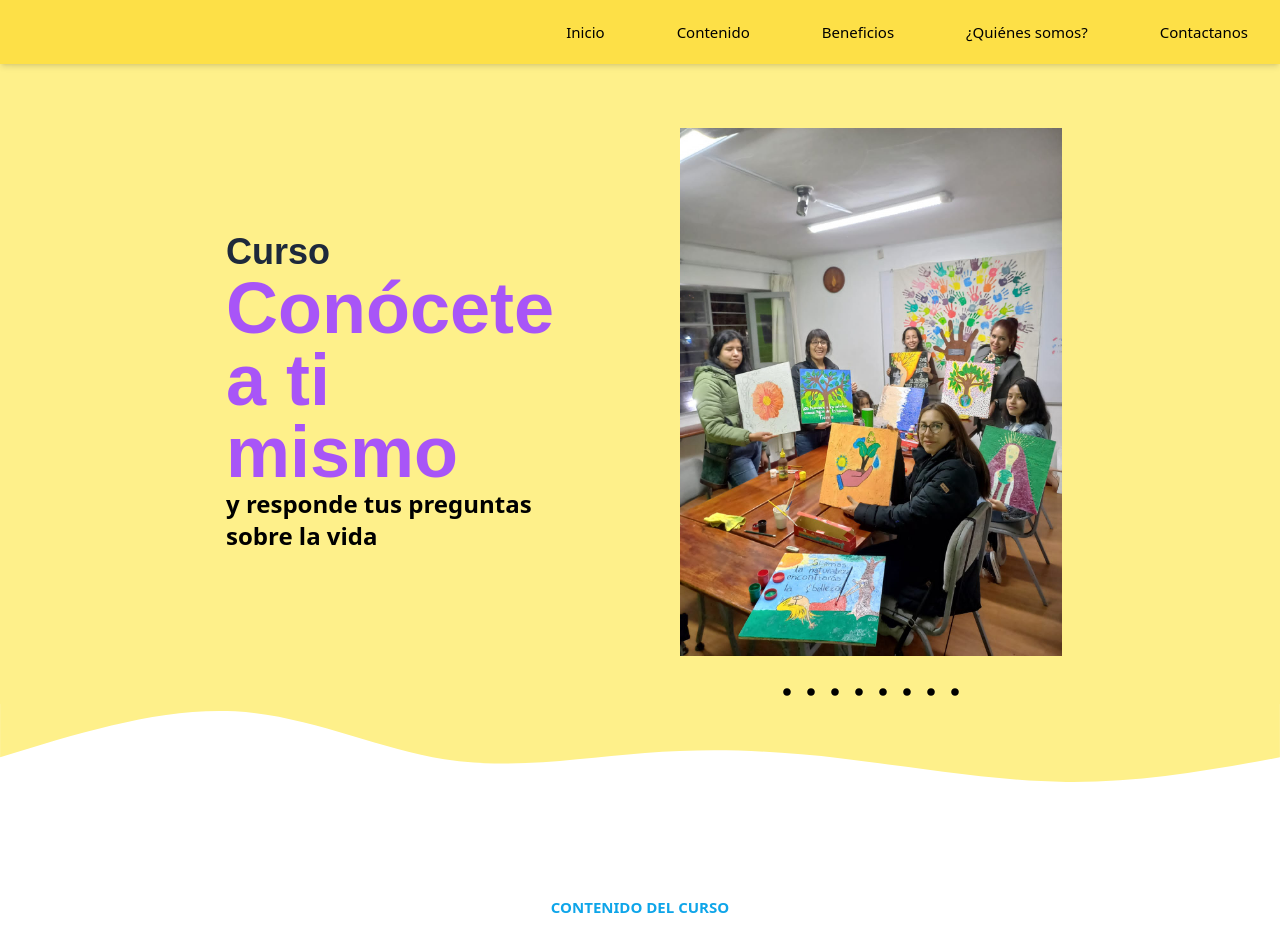
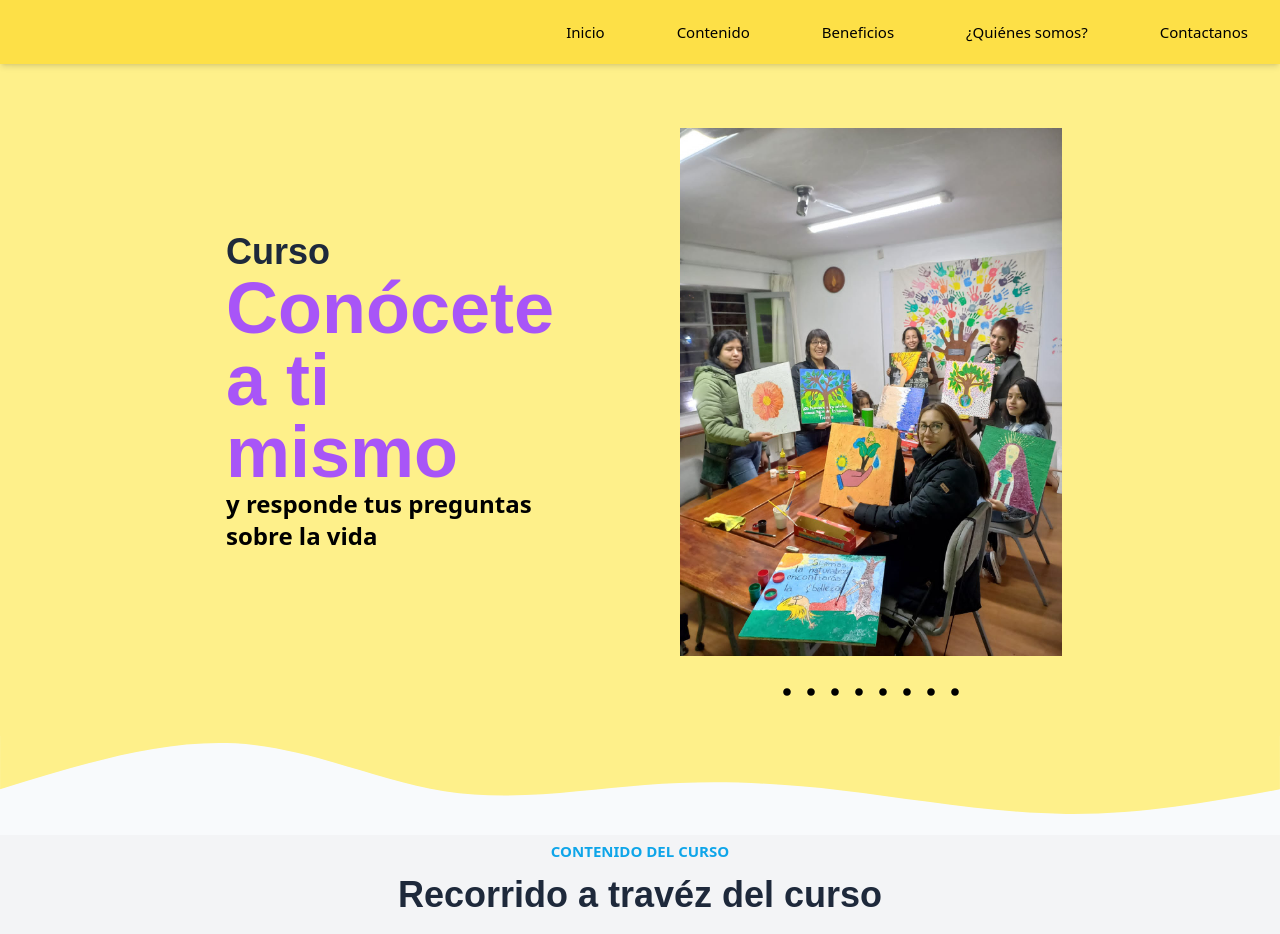
Before and after one commit to alfred00011/conocete-a-ti-mismo, a React (Vite) app: page / in a window 1280 px wide. Shown: the top 934 px of the page. Built offline with nearby package versions, Linux system fonts and the light colour scheme.

Commit message:
se corrige wavy colocando dentro del componente del home contenido en un grid

```diff
--- a/src/components/menu/Wavy.jsx
+++ b/src/components/menu/Wavy.jsx
@@ -3,7 +3,7 @@
 const Wavy = () => {
     return (
         <div >
-            <svg id="svg" viewBox="0 0 1440 100" xmlns="http://www.w3.org/2000/svg" className="Wave_wave___meZb ">
+            <svg id="svg" viewBox="0 0 1440 111" xmlns="http://www.w3.org/2000/svg" className="Wave_wave___meZb ">
                 <path d="M 0,300 C 0,400 0,200 0,200 C 74.42820512820512,185.56410256410254 148.85641025641024,171.1282051282051 234,172 C 319.14358974358976,172.8717948717949
                     415.0025641025642,189.05128205128207 496,198 C 576.9974358974358,206.94871794871793 643.1333333333333,208.66666666666666 712,206 C 780.8666666666667,203.33333333333334
                     852.4641025641026,196.2820512820513 929,209 C 1005.5358974358974,221.7179487179487 1087.0102564102565,254.20512820512818 1173,256 C 1258.9897435897435,257.7948717948718
--- a/src/components/pages/Contenido.jsx
+++ b/src/components/pages/Contenido.jsx
@@ -2,10 +2,10 @@ import mapaNA from '../../assets/img/mapa.png'
 
 const Contenido = () => {
     return (
-        <section className='cont-section'>
-            <div className='container'>
-                <div className='relative justify-center'>
-                    <div className='relative text-center'>
+        <section className='bg-gray-100' >
+            <div className=''>
+                <div className=''>
+                    <div className='relative text-center p-4'>
                         <span className='subheading'>Contenido del Curso</span>
                         <h1 className='mb-4'>Recorrido a travéz del curso</h1>
                     </div>
--- a/src/components/pages/Home.jsx
+++ b/src/components/pages/Home.jsx
@@ -4,18 +4,19 @@ import Wavy from "../menu/Wavy";
 
 const Home = () => {
     return (//grid grid-cols-1 md:grid-cols-6
-        <section className="h-[90vh] bg-yellow-200 items-center justify-center ">
-            <div className="grid sm:grid-cols-1 md:grid-cols-10 lg:grid-cols-8  h-[80vh] gap-4 justify-center">
+        <section className="  bg-yellow-200 flex items-center justify-center ">
+            <div className="grid sm:grid-cols-1 md:grid-cols-10 lg:grid-cols-8  h-[95vh] w-full gap-4 justify-center fix bg-yellow-200">
                 <div className="sm:grid-cols-1 md:col-start-2 md:col-end-5 lg:col-start-2 lg:col-end-5 my-8 p-4 bg-yellow-200 flex items-center xl:p-8">
                     <Titulo/>
                 </div>
-                <div className="sm:grid-cols-1 md:col-start-6 md:col-end-10 lg:col-start-5 lg:col-end-8 my-8 p-4 bg-yellow-200 xl:pr-10" >
+                <div className="sm:grid-cols-1 md:col-start-6 md:col-end-10 lg:col-start-5 lg:col-end-8 my-8 p-4 bg-yellow-200 flex items-center xl:pr-10" >
                     <Carrusel/>
                 </div>
+                <div className=" z-10 sm:grid-cols-1 md:col-span-10 lg:col-span-8  items-center bg-slate-50">
+                    <Wavy/>
+                </div>
             </div>
-            <div className="bg-white w-full">
-                <Wavy/>
-            </div>
+
         </section>
     )
 }
```
